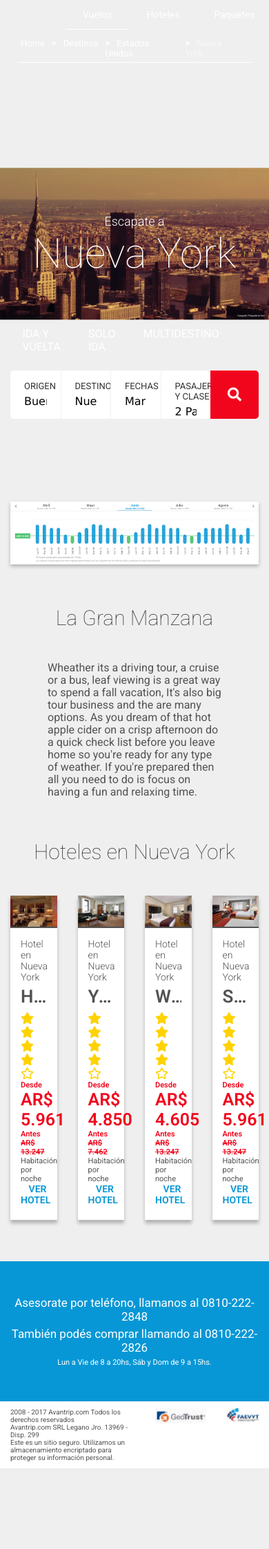
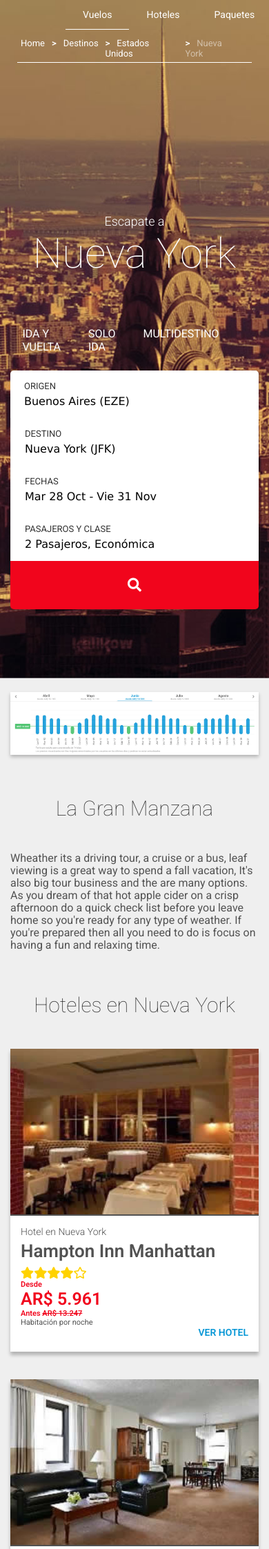
Before and after one commit to roddom67/avantrip, a PHP site: page / in a window 390 px wide; the page is wider, and only the part inside the window is pictured. Shown: the top 2245 px of that part at 69% size. Before the commit the page ends 2128 px from the top of that part, so only its background shows below. Run offline with PHP 8.4, Linux system fonts and the light colour scheme; some libraries are stand-ins or nearby versions.

Commit message:
avantrip

```diff
--- a/css/style.css
+++ b/css/style.css
@@ -304,6 +304,7 @@ fieldset input{
 	background:var(--red);
 	color:var(--white);
 	font-size:20px;
+	cursor:pointer;
 }
 
 .preciosPromedioArea{
@@ -448,7 +449,37 @@ section h2{
 /*--breakpoint-xs:0;--breakpoint-sm:576px;--breakpoint-md:768px;--breakpoint-lg:992px;--breakpoint-xl:1200px*/
 
 @media (max-width: 575px) {
+	.imagen-titulo img{
+		width: auto;
+		height: 100%;
+	}
+	.destinyWrapper > ul {
+		flex-direction:column;
+	}
+	.destinyWrapper > ul > li{
+		height: auto;
+		width:100%;
+	}
+	.destinyArea ul{
+		flex-direction:column;
+	}
+	.destinyArea ul li{
+		width:100%;
+	}
+	.destinyWrapper > ul > li.submitArea{
+		height: 70px;
+	}
+	.textArea p{
+		padding: 0;
+	}
 
+	.ofertasContent ul{
+		flex-direction:column;
+	}
+	.ofertasContent ul li{
+		width:100%;
+		padding-bottom: 40px;
+	}
 
 }
 
```
